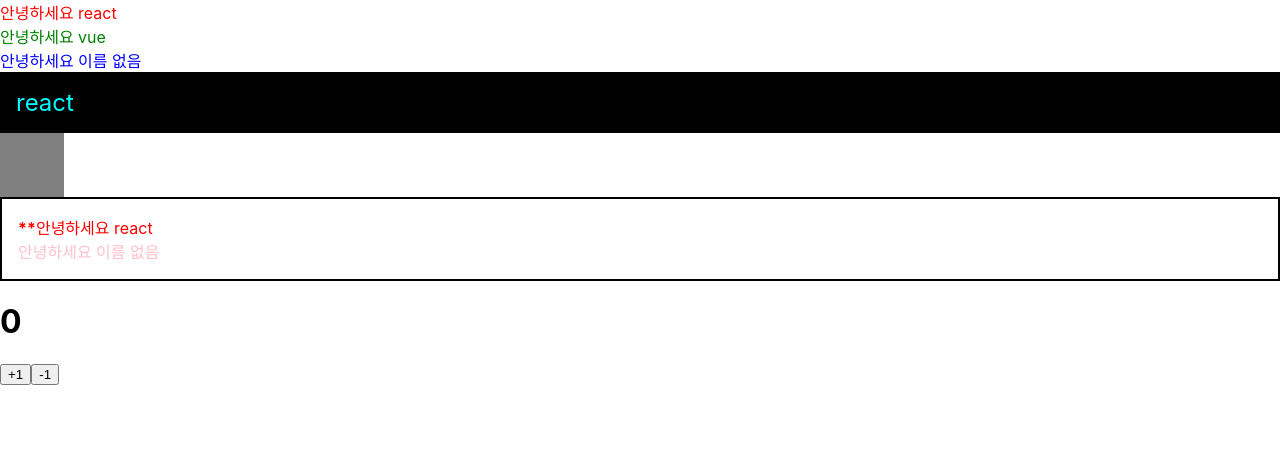
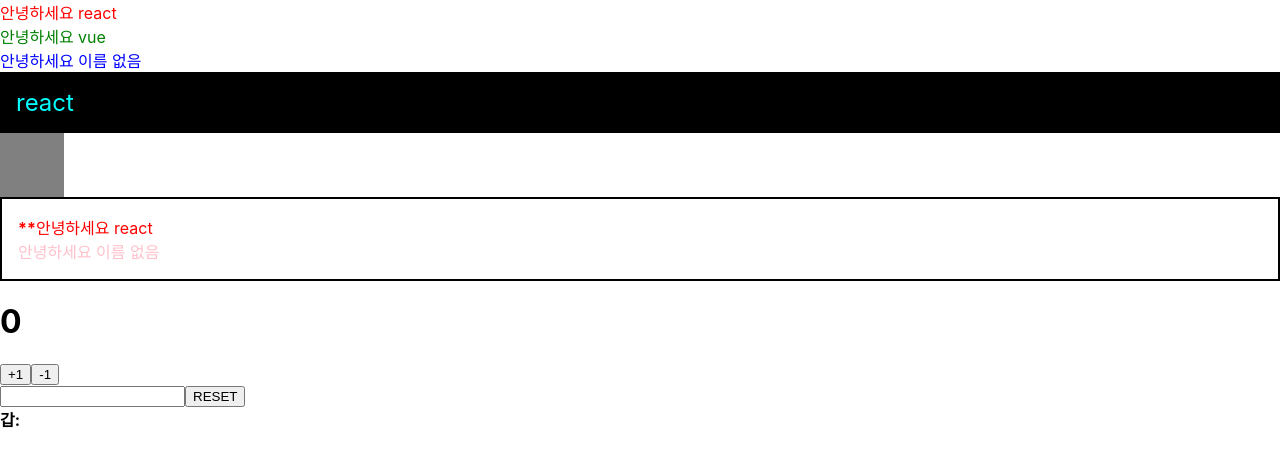
Before and after one commit to sshyukk/React, a React (Create React App) app in the folder VLPT/begin-react/: page / in a window 1280 px wide. Shown: the top 466 px of the page. Built offline with nearby package versions, Linux system fonts and the light colour scheme.

Commit message:
input - 상태관리

```diff
--- a/VLPT/begin-react/src/App.js
+++ b/VLPT/begin-react/src/App.js
@@ -2,6 +2,7 @@
 import Hello from './Hello'
 import Wrapper from './Wrapper'
 import Counter from './Counter'
+import InputSample from './InputSample'
 import './App.css'
 
 function App() {
@@ -14,7 +15,7 @@
   }
 
   return (
-    <>
+    <div>
       <Hello name="react" color="red"/>
       <Hello name="vue" color="green"/>
       <Hello color="blue" />
@@ -28,7 +29,9 @@
       </Wrapper>
 
       <Counter />
-    </>
+      <InputSample />
+
+    </div>
   )
 }
 
--- /dev/null
+++ b/VLPT/begin-react/src/InputSample.js
@@ -0,0 +1,23 @@
+import React, { useState } from 'react'
+
+function InputSample() {
+    const [text, setText] = useState('')
+
+    const onChange = (e) => {
+        setText(e.target.value)
+    }
+    const onReset = () => {
+        setText('')
+    }
+    return (
+        <div>
+            <input onChange={onChange} value={text}/>
+            <button onClick={onReset}>RESET</button>
+            <div>
+                <b>갑: {text}</b>
+            </div>
+        </div>
+    )
+}
+
+export default InputSample
```
